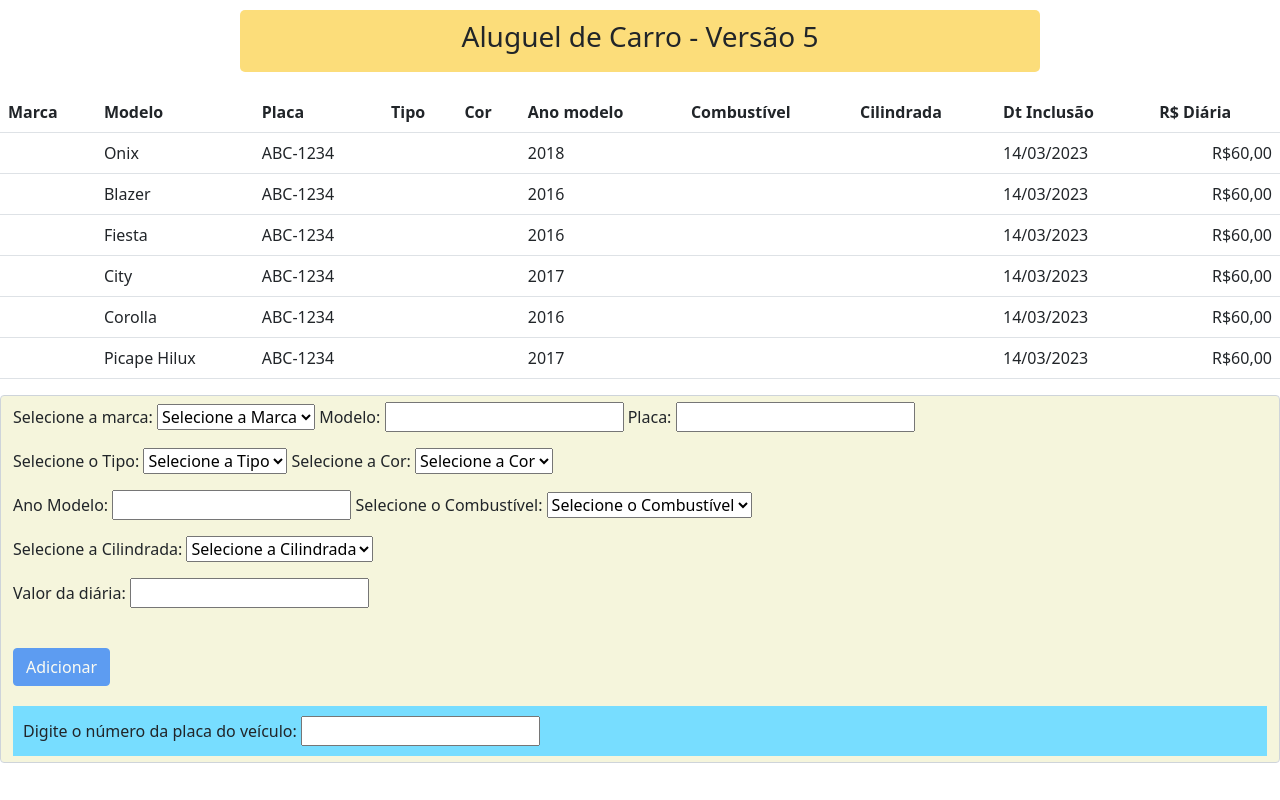
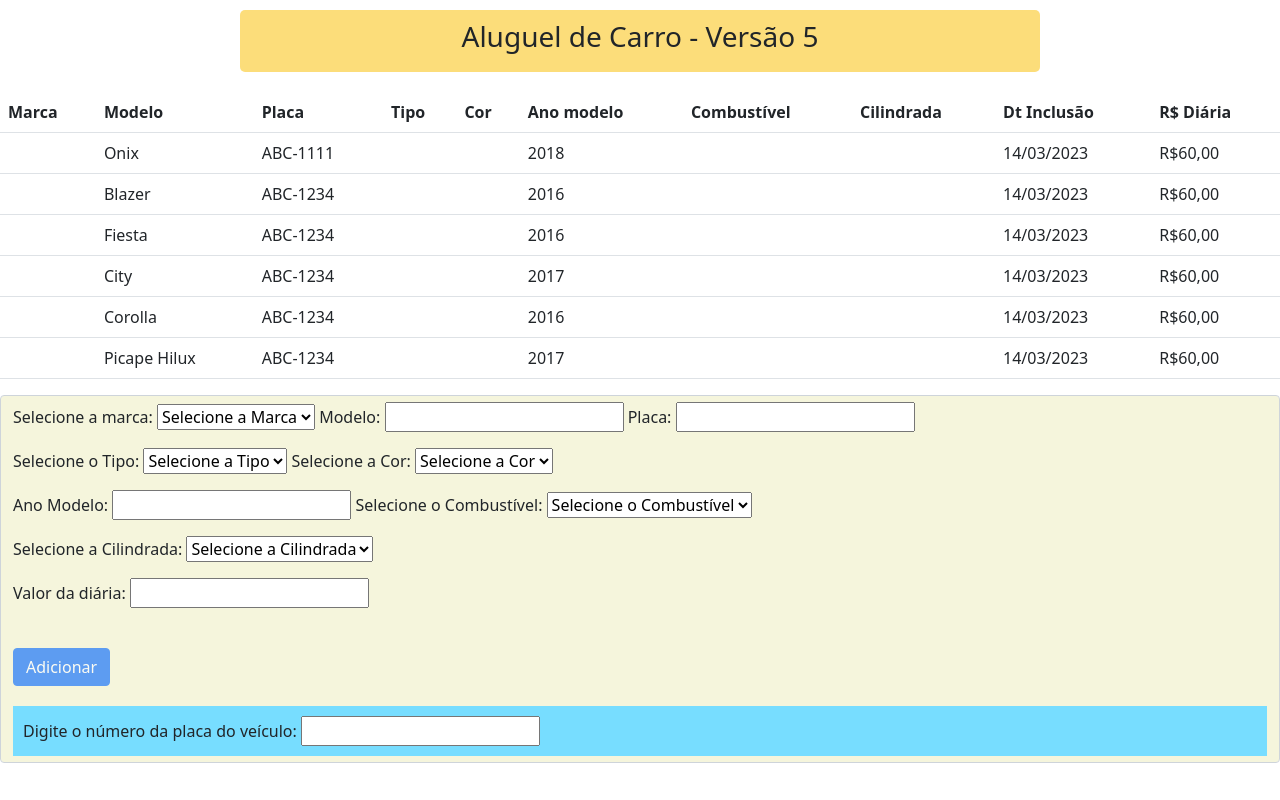
Before and after one commit to marcelloalbuca/AngularJS, a plain HTML site: page exemplo05.html in a window 1280 px wide. Drawn offline with Linux system fonts and the light colour scheme.

Commit message:
ajustes layout

```diff
--- a/exemplo05.html
+++ b/exemplo05.html
@@ -13,7 +13,7 @@
         alugaCarro.controller('alugarCarroCtrl', function ($scope) {
             $scope.nomeAplicacao = "Aluguel de Carro - Versão 5";
             $scope.carros = [
-                {marca: "Chevrolet", modelo: "Onix", placa: "ABC-1234", tipo : "Hatch" , cor: "Preto", anoModelo: "2018", combustivel: "Flex", dataInclusao: new Date(), valorDiaria: 60},
+                {marca: "Chevrolet", modelo: "Onix", placa: "ABC-1111", tipo : "Hatch" , cor: "Preto", anoModelo: "2018", combustivel: "Flex", dataInclusao: new Date(), valorDiaria: 60},
                 {marca: "Chevrolet", modelo: "Blazer", placa: "ABC-1234", tipo : "SUV", cor: "Prata", anoModelo: "2016", combustivel: "Diesel", dataInclusao: new Date(), valorDiaria: 60},
                 {marca: "Ford", modelo: "Fiesta", placa: "ABC-1234", tipo : "Hatch" , cor: "Branca", anoModelo: "2016", combustivel: "Flex", dataInclusao: new Date(), valorDiaria: 60},
                 {marca: "Honda", modelo: "City", placa: "ABC-1234", tipo : "Sedã" , cor: "Preta", anoModelo: "2017", combustivel: "Flex", dataInclusao: new Date(), valorDiaria: 60},
@@ -137,8 +137,9 @@
         <th>Cilindrada</th>
         <th>Dt Inclusão</th>
         <th>R$ Diária</th>
+
+
     </tr>
-
     <tr ng-repeat="carro in carros | filter:{placa:numeroPlaca}">
 
         <td> {{ carro.marca.nomeMarca }} </td>
@@ -150,7 +151,7 @@
         <td> {{ carro.combustivel.nomeCombustivel }} </td>
         <td> {{ carro.cilindrada.descricaoCilindrada }} </td>
         <td> {{ carro.dataInclusao | date:"dd/MM/yyyy" }} </td>
-        <td style="text-align: right;"> {{ carro.valorDiaria | currency }} </td>
+        <td> {{ carro.valorDiaria | currency }} </td>
 
 
     </tr>
```
